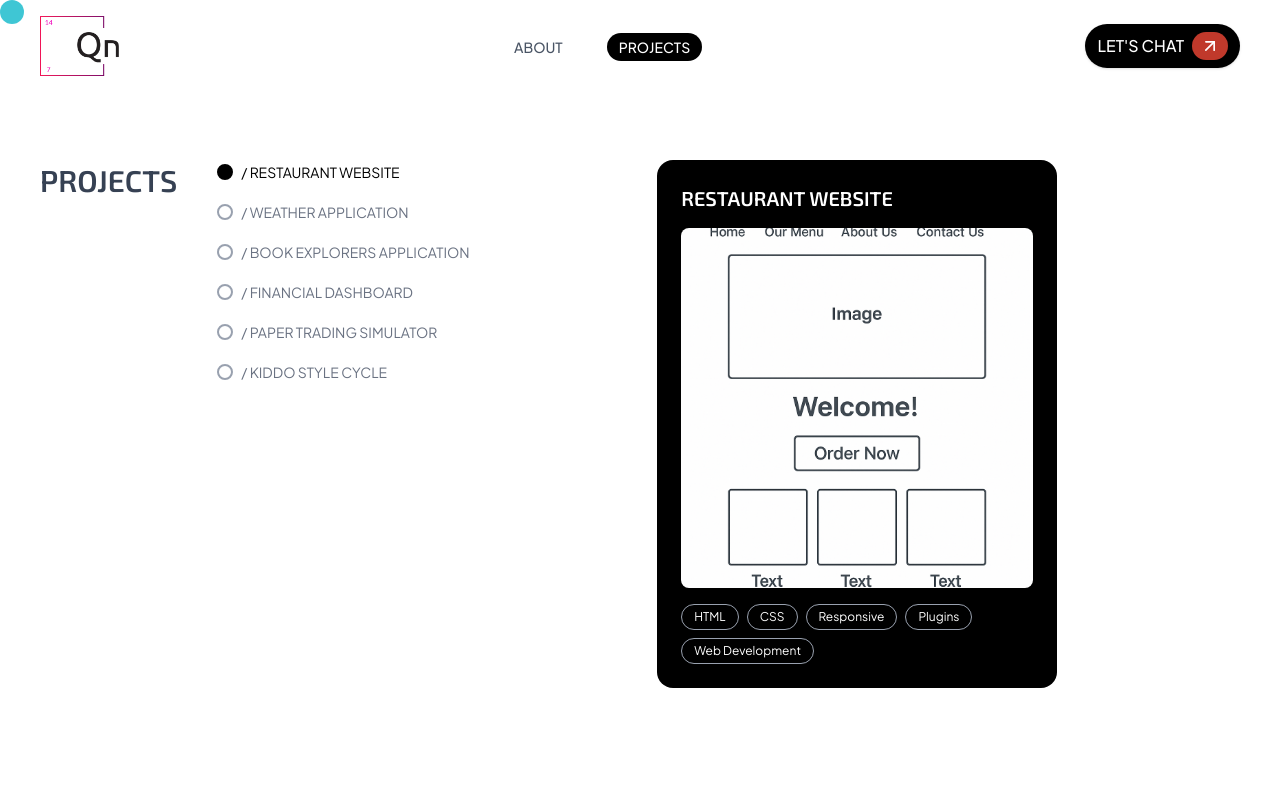
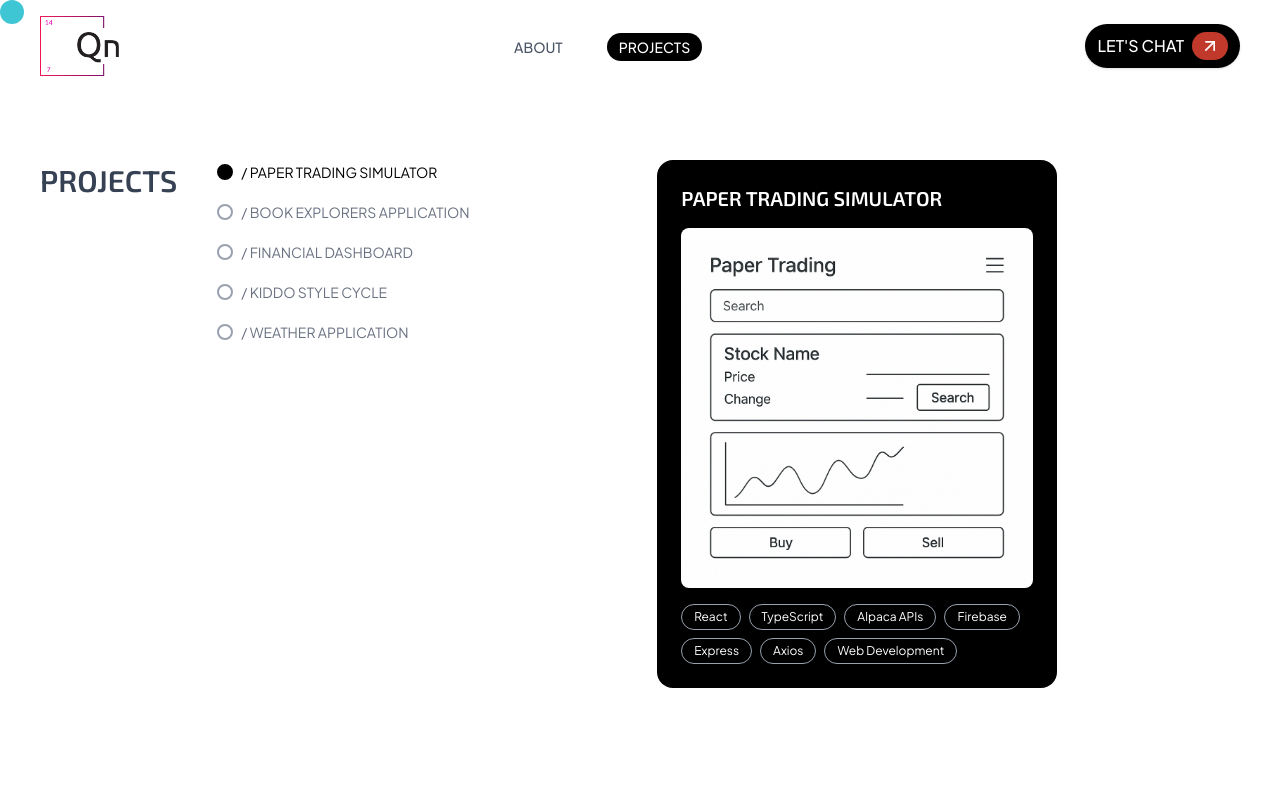
Before and after one commit to qtrngn/portfolio-v2, a React (Vite) app: page /projects in a window 1280 px wide. Shown: the top 800 px of the page. Built offline with nearby package versions, Linux system fonts and the light colour scheme; a web font is replaced by a local one.

Commit message:
project fixed

```diff
--- a/src/data/projectData.js
+++ b/src/data/projectData.js
@@ -28,7 +28,7 @@ const projects = [
     title: "RESTAURANT WEBSITE",
     year: "2024",
     tags: ["HTML", "CSS", "Responsive", "Plugins", "Web Development"],
-    featured: true,
+    featured: false,
   },
 
   // PETSMART
@@ -51,15 +51,16 @@ const projects = [
     featured: false,
   },
 
-  // WEATHER APPLICATION
+  // PAPER TRADING
   {
-    id: "weather-application",
-    image: weather,
-    title: "WEATHER APPLICATION",
+    id: "paper-trading",
+    image: paper,
+    title: "PAPER TRADING SIMULATOR",
     year: "2025",
-    tags: ["React Native","WeatherAPI", "Lottie", "Axios", "App Development", ],
+    tags: ["React ","TypeScript", "Alpaca APIs", "Firebase", "Express", "Axios", "Web Development",],
     featured: true,
   },
+
 
   // BOOK EXPLORERS APPLICATION
   {
@@ -91,15 +92,6 @@ const projects = [
     featured: true,
   },
 
-  // PAPER TRADING
-  {
-    id: "paper-trading",
-    image: paper,
-    title: "PAPER TRADING SIMULATOR",
-    year: "2025",
-    tags: ["React ","TypeScript", "Alpaca", "Firebase", "Express", "Axios", "Web Development",],
-    featured: true,
-  },
 
   // KIDDO STYLE WEBSITE
    {
@@ -111,6 +103,16 @@ const projects = [
     featured: true,
   },
 
+    // WEATHER APPLICATION
+  {
+    id: "weather-application",
+    image: weather,
+    title: "WEATHER APPLICATION",
+    year: "2025",
+    tags: ["React Native","WeatherAPI", "Lottie", "Axios", "App Development", ],
+    featured: true,
+  },
+
 ];
 
 
--- a/src/data/projectDetails.js
+++ b/src/data/projectDetails.js
@@ -271,12 +271,12 @@ export const projectDetails = [
       "Firebase",
     ],
     image: [],
-    github: "https://github.com/qtrngn/business-dashboard",
+    github: "https://github.com/qtrngn/paper-trading",
     liveDemo: null,
     tags: [
       "React ",
       "TypeScript",
-      "Alpaca",
+      "Alpaca APIs",
       "Firebase",
       "Express",
       "Axios",
--- a/src/pages/Projects.jsx
+++ b/src/pages/Projects.jsx
@@ -8,7 +8,7 @@ import SEO from "../components/SEO";
 
 const Projects = () => {
    const featuredProjects = projects.filter((p) => p.featured);
-  const [selected, setSelected]   = useState(projects[1].id);
+  const [selected, setSelected]   = useState(projects[4].id);
   const [modalOpen, setModalOpen] = useState(false);
   const activeDetail = projectDetails.find((d) => d.id === selected);
 
```
